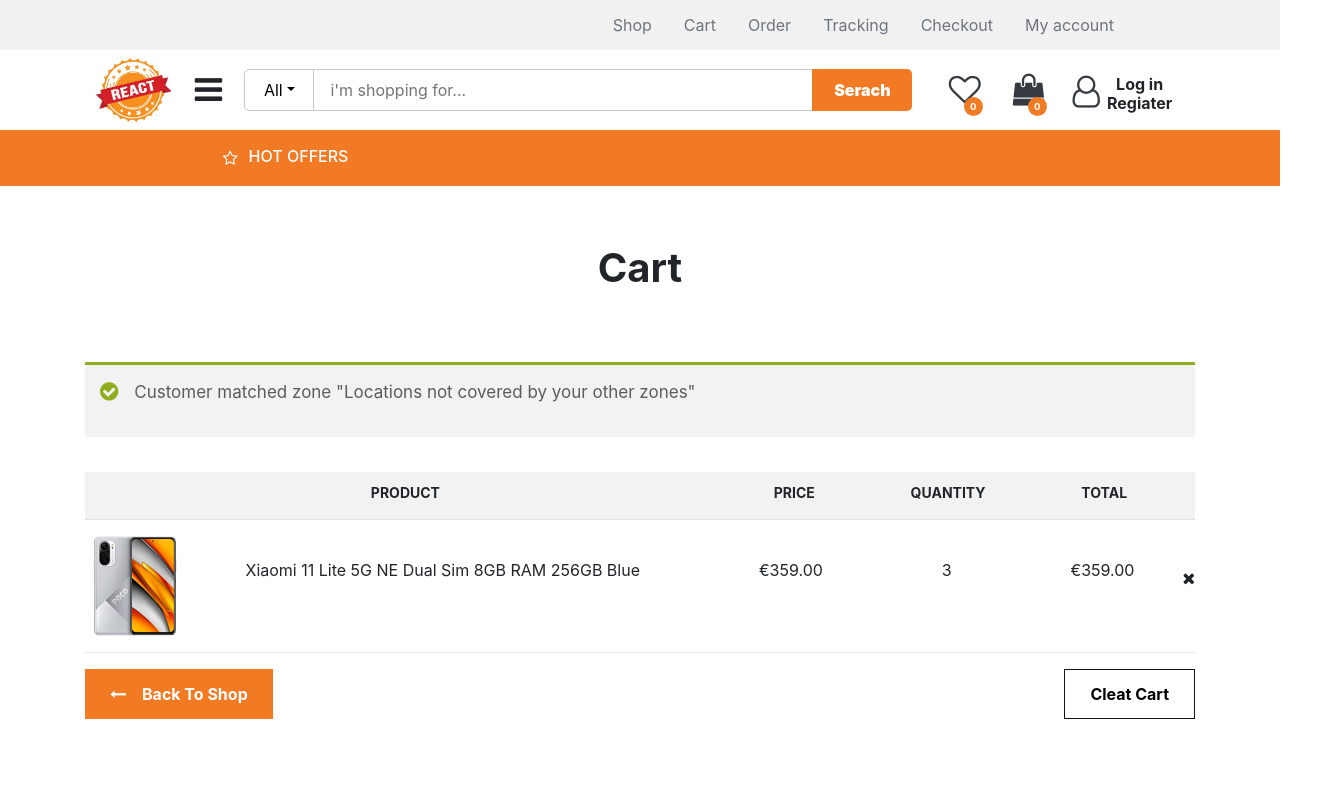
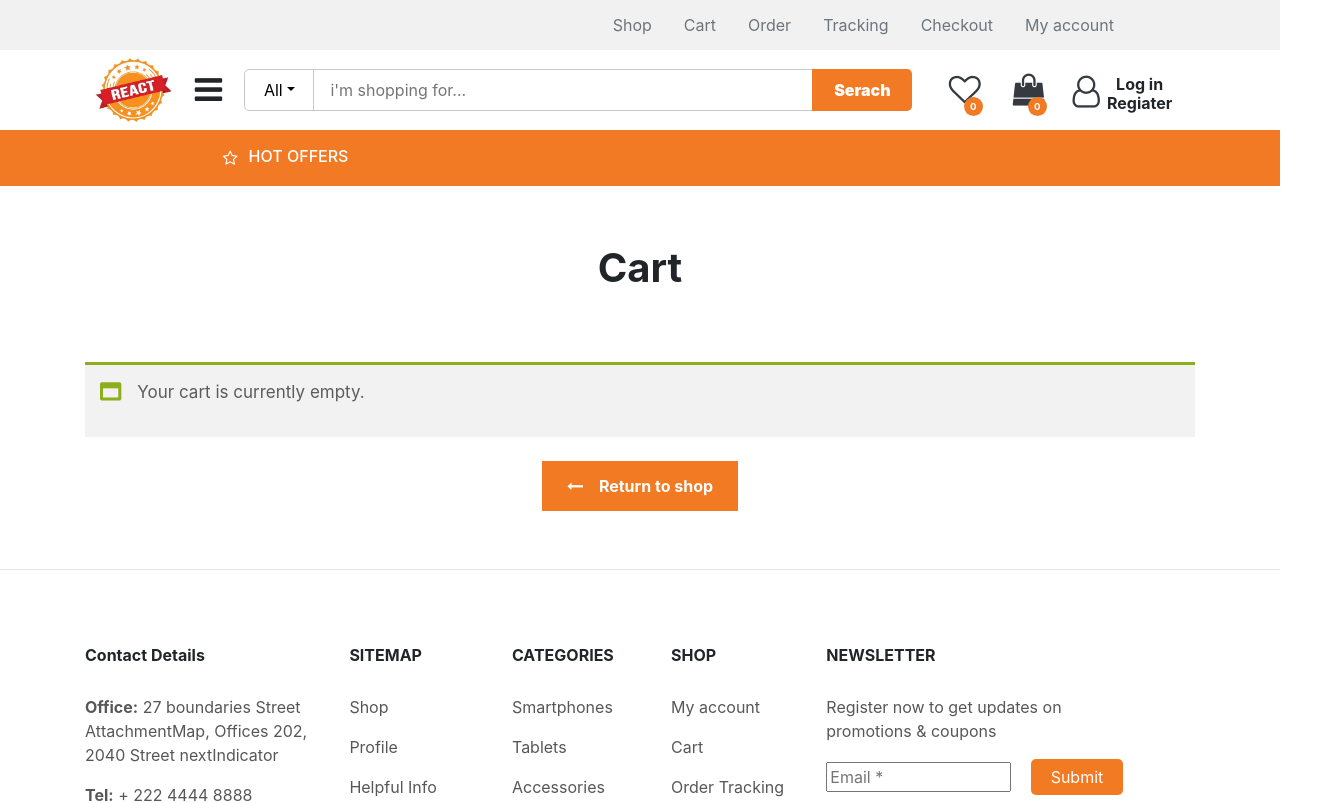
Before and after one commit to MahmoudAzad/mobile-shop-ReactJs, a React (Create React App) app: page /cartDetail in a window 1280 px wide. Shown: the top 803 px of the page, 1324 px wide, since content can reach past the window. Built offline with nearby package versions, Linux system fonts and the light colour scheme.

Commit message:
Connect to the server in the cart-component and display the dynamic products in the cart and create  cart-empty component

```diff
--- a/public/css/index.css
+++ b/public/css/index.css
@@ -803,7 +803,7 @@
 .cart-detail div{
     display: flex;
     flex-direction: row;
-    justify-content: space-between;
+    justify-content: flex-start;
     align-items: center;
 }
 
--- a/src/components/navbar/middlebar.js
+++ b/src/components/navbar/middlebar.js
@@ -7,9 +7,11 @@
 
   useEffect(async () => {
     cartStore.subscribe(() => {
-      setBadgeState(cartStore.getState().length);
+      setBadgeState(cartStore.getState());
     })
   }, [])
+
+
 
   return (
     <ul className="middle-bar-container container">
@@ -58,8 +60,8 @@
 
 
         <div className="middle-bar-shoppingIcon-dropdown">
-          <Link to="goo">
-            <span className="fa-stack fa-2x has-badge" data-count={badgeState || 0} >
+          <Link to="cartDetail" >
+            <span className="fa-stack fa-2x has-badge" data-count={badgeState.length || 0} >
               <div className="dropbtn">
                 <i className="fa fa-shopping-bag text-dark fa-fw" aria-hidden="true"></i>
               </div>
--- a/src/components/productDetail/cartDetail.js
+++ b/src/components/productDetail/cartDetail.js
@@ -1,7 +1,20 @@
-import React, { Fragment } from 'react';
+import React, { Fragment, useEffect, useState } from 'react';
+import Loading from "../common/loading";
+import { cartStore } from '../redux/store/cartStore';
+import CartEmpty from './cartEmpty';
 
 const CartDetail = () => {
-    return (
+    const [cartState, setCartState] = useState("")
+
+    useEffect(async () => {
+            const cartDetail = cartStore.getState() ;
+            setCartState(cartDetail);
+    }, [])
+
+if (!cartState || !cartState.length) { return <CartEmpty/> }
+
+console.log("milad =>" , cartState);
+return (
         <Fragment>
             <div className="cart-detail-container container">
                   <h1 className="mt-5 font-weight-bold text-center">Cart</h1>
@@ -18,21 +31,24 @@
                     <p >TOTAL</p>
                 </div>
 
+
+
+
+                    {cartState.map((product)=>(
                 <div className='cart-detail'>
                     <div className='w-50'>
-                        <img className='mt-3' width='100px' src='/images\Weekly\xiaomi_poco_f3_plata_01_l_silver.jpeg' />
-                        <p>Xiaomi 11 Lite 5G NE Dual Sim 8GB RAM 256GB Blue</p>
+                        <img className='mt-3' width='100px' src={`http://localhost:1337${product.img.url}`} />
+                        <p className='ml-5'> {product.title}</p>
                     </div>
-                    <p>€359.00</p>
-                    <p>3</p>
+                    <p>${product.price}</p>
+                    <p>{product.quantify}</p>
                     <div>
-                    <p className='mr-5'>€359.00	</p>
+                    <p className='mr-5'>${product.quantify * product.price }</p>
                     <i className="fa fa-times" aria-hidden="true"></i>
-
                     </div>
 
                 </div>
-
+                        ))}
                 <hr/>
 
                 <div className='cart-btns'>
@@ -83,11 +99,14 @@
                         <hr />
 
                         <p>Shipping <br/>Enter your address to view shipping options.</p> <hr/>
+                            <div className="mb-4">
+                            <h5 className="font-weight-bold">Total</h5>
+                            <h5 className="text-danger">12345</h5>
 
-                        <div className="mb-4">
-                            <h5 className="font-weight-bold">Total</h5>
-                            <h5 className="text-danger">€1,208.00</h5>
-                        </div>
+                            </div>
+
+
+
 
                      </div>
 
--- /dev/null
+++ b/src/components/productDetail/cartEmpty.js
@@ -0,0 +1,21 @@
+import React, { Fragment } from 'react';
+import { Link } from 'react-router-dom';
+
+const CartEmpty = () => {
+    return (
+        <div className="container" >
+            <h1 className="mt-5 font-weight-bold text-center">Cart</h1>
+
+
+            <div className="cart-title ">
+                <i class="fa fa-window-maximize  fa-lg mr-3 mt-1" aria-hidden="true" />
+
+                <p className="text-left">Your cart is currently empty.</p>
+            </div>
+           <Link to="/"> <button className=" back-btn mt-4 "><i className="fa fa-long-arrow-left mr-3 " aria-hidden="true"/>Return to shop</button></Link>
+
+        </div>
+    );
+}
+
+export default CartEmpty;
--- a/src/components/productDetail/productDetail.js
+++ b/src/components/productDetail/productDetail.js
@@ -190,7 +190,7 @@
         <div className="product-detail-caption ">
           <div className="product-detail-price" >
             <h3>
-              {detailData.price}
+              ${detailData.price}
             </h3>
             <h6 className="product-detail-linedPrice">
               <strike>{detailData.linedPrice}</strike>
--- a/src/components/redux/reducers/cartReducer.js
+++ b/src/components/redux/reducers/cartReducer.js
@@ -1,7 +1,15 @@
 export const CartReducer = (state=[], action) =>{
     switch(action.type){
         case "SEND_CART" :
+            const product = state.find(item => item.id === action.payload.id);
+            if(product){
+                product.quantify +=1;
+                const products = state.filter(item => item.id !== action.payload.id);
+                return [...products,product];
+            }
             console.log("reducer => action.payload =>" , action.payload);
+
+            action.payload.quantify =1;
             return [...state,action.payload] ;
         default :
             return state;
--- a/src/components/weekly/weekly.js
+++ b/src/components/weekly/weekly.js
@@ -94,7 +94,7 @@
             </div>
 
             <div className="weekly-carousel-price-container">
-              <span className="mr-2 weekly-carousel-price">{week.price}</span>
+              <span className="mr-2 weekly-carousel-price">${week.price}</span>
               <strike className="weekly-carousel-strike">{week.linedPrice}</strike>
             </div>
               </div>
```
